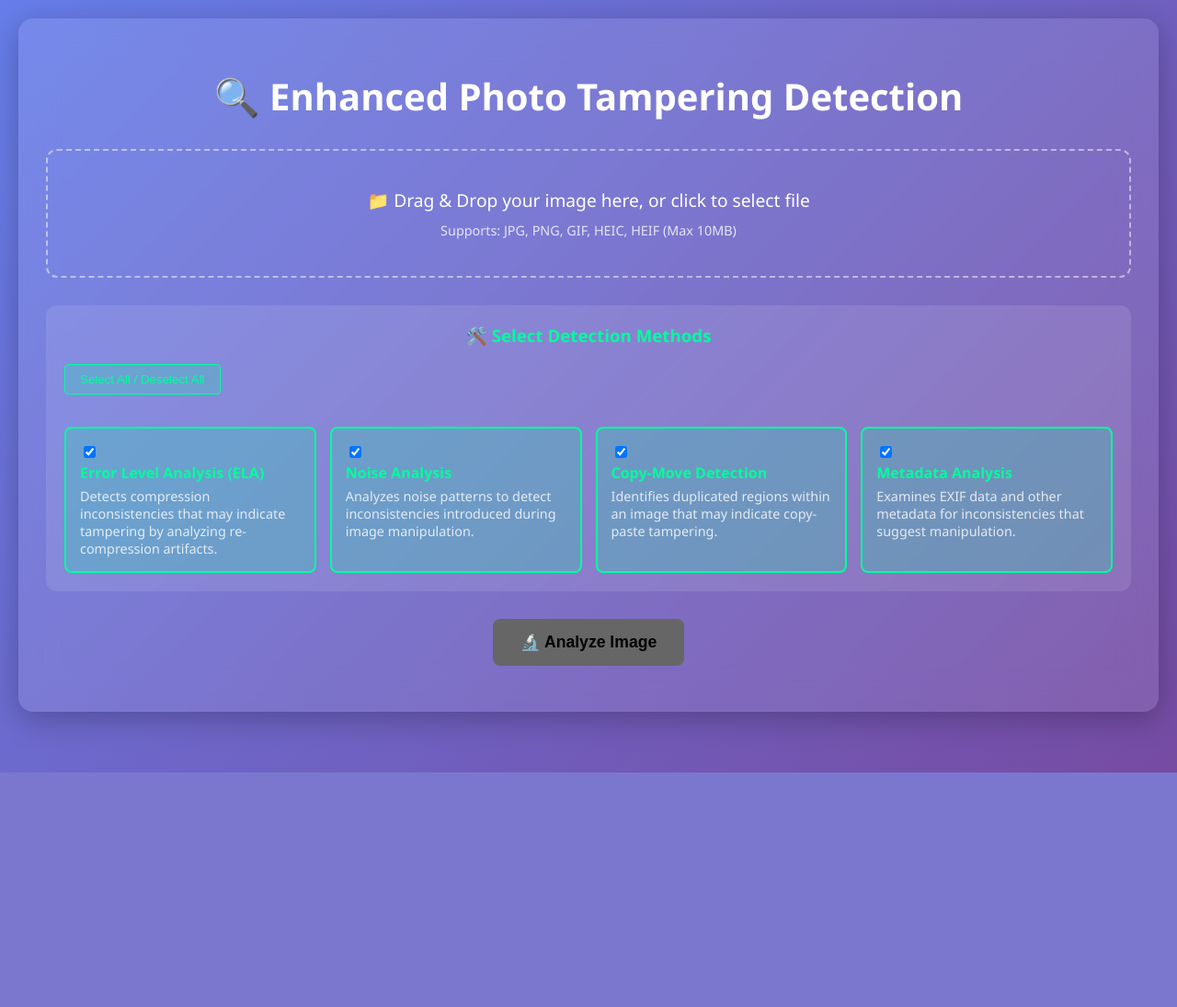
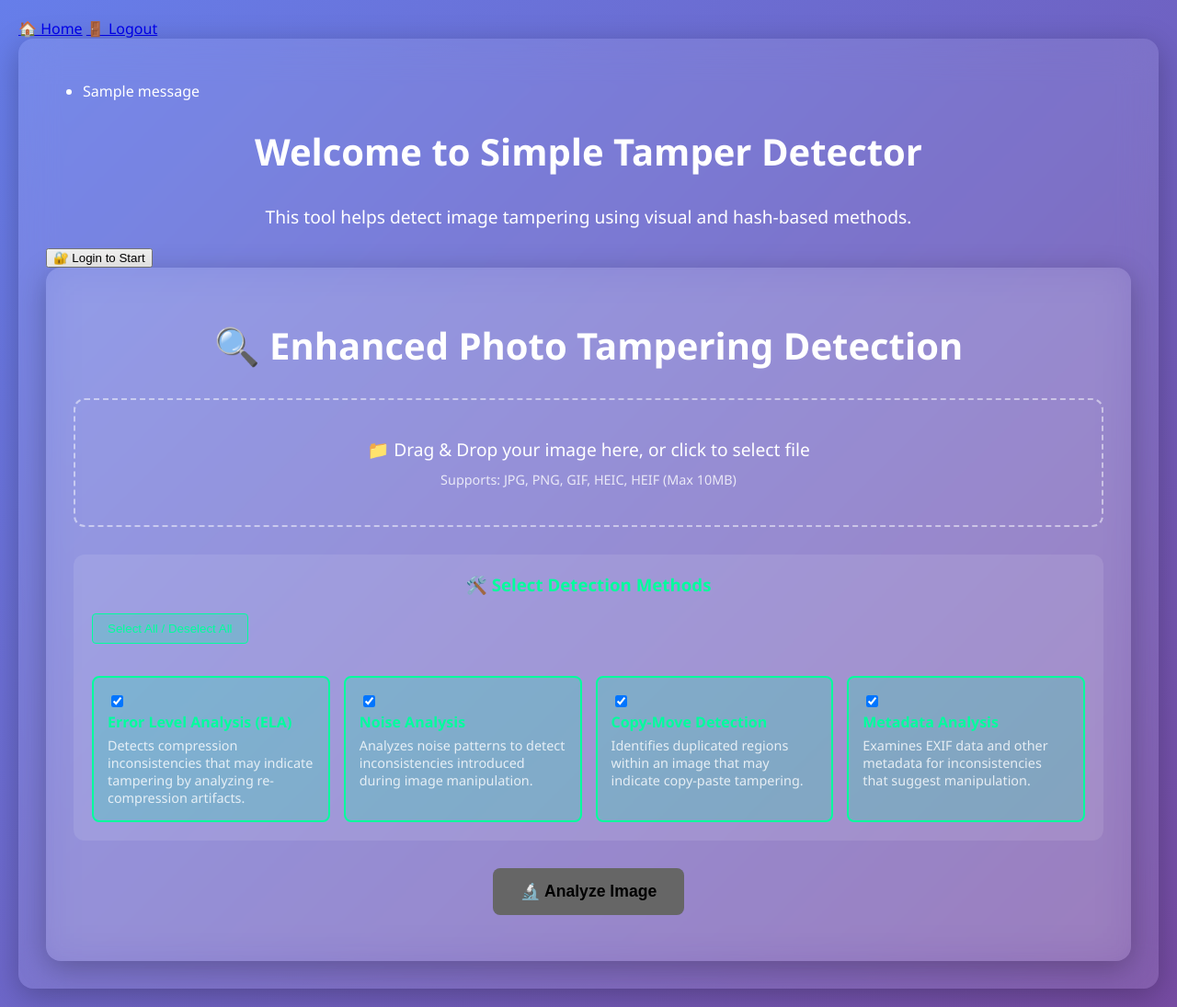
Before and after one commit to sbdy1/Photo-Tampering-Detection, a Flask app: page /home in a window 1280 px wide. Shown: the whole page at 92% size. Before the commit the page ends 840 px from the top, so only its background shows below. Run offline with Flask 3, Linux system fonts and the light colour scheme; tables that the repository leaves empty hold one stand-in row (values such as "Sample post"); one stand-in notice (Sample message) is shown; some libraries are stand-ins or nearby versions.

Commit message:
Update base.html

```diff
--- a/app/templates/base.html
+++ b/app/templates/base.html
@@ -224,7 +224,27 @@
             background: rgba(0, 255, 157, 0.3);
         }
     </style>
+
+    {% block extra_head %}{% endblock %}
 </head>
+<body>
+  <nav class="top-left-nav">
+      <a href="/home" class="nav-link">🏠 Home</a>
+      <a href="/logout" class="nav-link">🚪 Logout</a>
+  </nav>
+
+  <div class="container">
+    {% with messages = get_flashed_messages() %}
+      {% if messages %}
+        <ul>
+          {% for message in messages %}
+            <li>{{ message }}</li>
+          {% endfor %}
+        </ul>
+      {% endif %}
+    {% endwith %}
+
+    {% block content %}{% endblock %}
 <body>
     <div class="container">
         <h1>🔍 Enhanced Photo Tampering Detection</h1>
```
